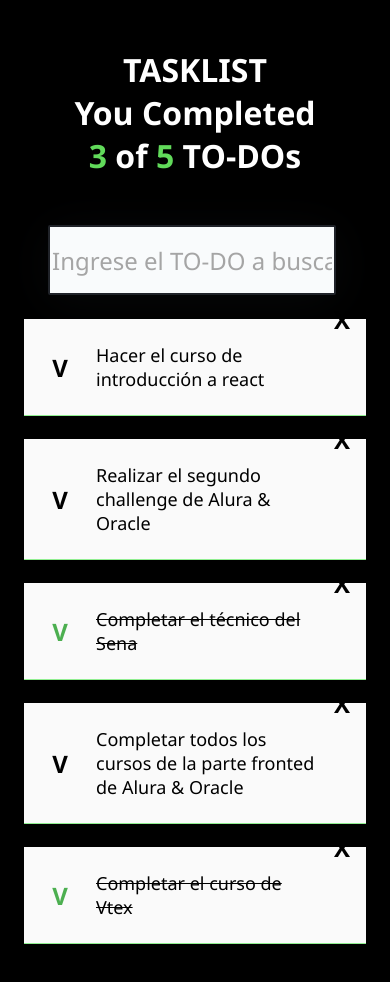
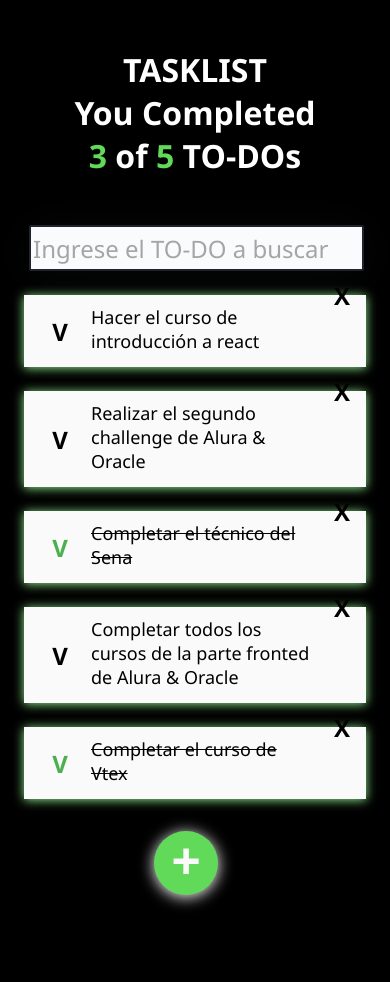
Before and after one commit to AndresB02/React.js-TodoMachine-Platzi, a React (Create React App) app: page / in a window 390 px wide. Shown: the top 982 px of the page. After the commit the page ends 919 px from the top, so only its background shows below. Built offline with nearby package versions, Linux system fonts and the light colour scheme.

Commit message:
Añandiendo funcionalidad en TodoSearch y App.js vinculando estados entre ellos y arreglando estilos de mobile first

```diff
--- a/src/App.js
+++ b/src/App.js
@@ -14,11 +14,17 @@ const defaultTodos = [
 ]
 
 function App() {
+  const [searchValue, setSearchValue] = React.useState ('');
+
+  console.log('los usuarios buscand to-dos de ' + searchValue)
   return (
     //se puede borrar el React.Fragment y solo dejar los signos de meno y mayor que
     <>
       <TodoCounter completed={3} total={5} />
-      <TodoSearch/>
+      <TodoSearch
+        searchValue={searchValue}
+        setSearchValue={setSearchValue}
+      />
 
       <TodoList>
         {defaultTodos.map(todo => (
--- a/src/componenetes/CreateTodoButtom/CreateTodoButtom.css
+++ b/src/componenetes/CreateTodoButtom/CreateTodoButtom.css
@@ -5,9 +5,9 @@
     border-radius: 50%;
     cursor: pointer;
     font-size: 50px;
-    position: fixed;
+    position: relative;
     bottom: 24px;
-    right: 930px;
+    right: -130px;
     font-weight: bold;
     color: #fafafa;
     display: flex;
--- a/src/componenetes/CreateTodoButtom/CreateTodoButtom.js
+++ b/src/componenetes/CreateTodoButtom/CreateTodoButtom.js
@@ -2,7 +2,15 @@ import './CreateTodoButtom.css'
 
 function CreateTodoButton() {
     return (
-        <button className='CreateTodoButtom'>+</button>
+        <button className='CreateTodoButtom'
+        onClick={
+          (event) => {
+            console.log('le diste click')
+            console.log(event)
+            console.log(event.target)
+          }
+        }
+        >+</button>
     );
   }
 
--- a/src/componenetes/TodoItem/TodoItem.css
+++ b/src/componenetes/TodoItem/TodoItem.css
@@ -6,11 +6,11 @@
     justify-content:center;
     align-items:center;
     margin-top:24px;
-    box-shadow:0 1px 0px lightgreen;
+    box-shadow:0 1px 10px lightgreen;
 }
 
 .TodoItem-p{
-    margin:24px 0 24px 24px;
+    margin:10px 0 14px 14px;
     width:calc(100% - 120px);
     font-size:18px;
     line-height:24px;
--- a/src/componenetes/TodoSearch/TodoSearch.css
+++ b/src/componenetes/TodoSearch/TodoSearch.css
@@ -2,11 +2,11 @@
     background:#f9fbfc;
     border-radius:2px;
     border:2px solid #202329;
-    margin:0 24px;
-    height:64px;
-    width:calc(100% - 62px);
+    margin:0 5px;
+    height:40px;
+    width:calc(100% - 15px);
     font-size:24px;
-    text-align:center;
+    text-align:justify;
     font-family:'Segoe UI', Tahoma, Geneva, Verdana, sans-serif;
     font-weight:400;
     color:#1e1e1f;
--- a/src/componenetes/TodoSearch/TodoSearch.js
+++ b/src/componenetes/TodoSearch/TodoSearch.js
@@ -1,10 +1,18 @@
-import './TodoSearch.css'
+import React from 'react';
+import './TodoSearch.css';
 
-function TodoSearch() {
+function TodoSearch({
+  searchValue,
+  setSearchValue,
+}) {
     return (
         <input
           placeholder="Ingrese el TO-DO a buscar"
           className='TodoSearch'
+          value={searchValue}
+          onChange={(event) => {
+            setSearchValue(event.target.value);
+          }}
         />
     );
   }
```
